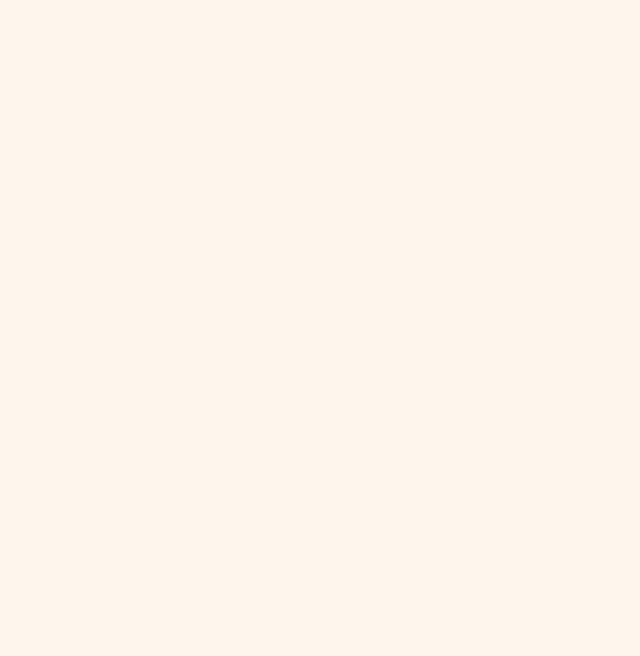
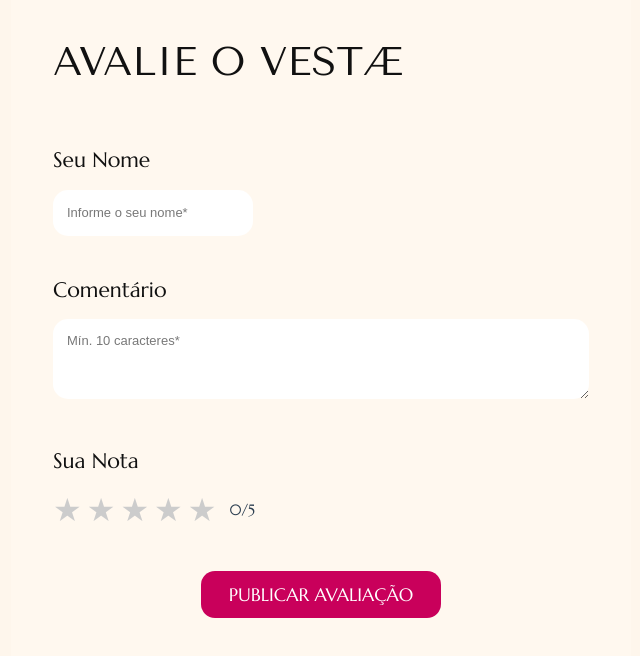
Before and after one commit to alicelanznaster/Hackathon---Vestae, a Vue app: page /avaliacao in a window 1280 px wide. Before the commit this address had no page. Shown: the top 656 px of the page, without its empty margins (319-959 px from the left). Built offline with nearby package versions, Linux system fonts and the light colour scheme; a web font is replaced by a local one.

Commit message:
FEAT: form avaliacoes

```diff
--- a/src/components/home/AvaliacaoSection.vue
+++ b/src/components/home/AvaliacaoSection.vue
@@ -1,4 +1,15 @@
 <script setup>
+import { ref } from 'vue'
+import { useRouter } from 'vue-router'
+
+const router = useRouter()
+
+const avaliacaoSalva = localStorage.getItem('vestae-avaliacao')
+
+const avaliacaoUsuario = ref(
+  avaliacaoSalva ? JSON.parse(avaliacaoSalva) : null
+)
+
 const avaliacoes = [
   {
     nome: 'Alana Morais',
@@ -16,6 +27,19 @@
     comentario: '“A proposta do site é incrível e torna tudo mais prático e sustentável.”'
   }
 ]
+
+function avaliar() {
+  router.push('/avaliacao')
+}
+
+function editarAvaliacao() {
+  router.push('/avaliacao')
+}
+
+function excluirAvaliacao() {
+  localStorage.removeItem('vestae-avaliacao')
+  avaliacaoUsuario.value = null
+}
 </script>
 
 <template>
@@ -24,33 +48,83 @@
     <h2>AVALIAÇÕES</h2>
 
     <div class="cards">
+
       <div
         class="card"
         v-for="avaliacao in avaliacoes"
         :key="avaliacao.nome"
       >
         <div class="perfil">
-        <img :src="avaliacao.foto" :alt="avaliacao.nome">
+          <img
+            :src="avaliacao.foto"
+            :alt="avaliacao.nome"
+          >
 
           <div>
             <h3>{{ avaliacao.nome }}</h3>
             <p class="estrelas">⭐⭐⭐⭐⭐</p>
           </div>
+        </div>
+
+        <p class="comentario">
+          {{ avaliacao.comentario }}
+        </p>
+      </div>
+
+      <div
+        v-if="avaliacaoUsuario"
+        class="card"
+      >
+        <div class="perfil">
+
+          <div class="avatar">
+            {{ avaliacaoUsuario.nome.charAt(0).toUpperCase() }}
+          </div>
+
+          <div>
+            <h3>{{ avaliacaoUsuario.nome }}</h3>
+
+            <p class="estrelas">
+              {{ '⭐'.repeat(avaliacaoUsuario.score) }}
+            </p>
+          </div>
 
         </div>
-        <p class="comentario">{{ avaliacao.comentario }}</p>
+
+        <p class="comentario">
+          “{{ avaliacaoUsuario.comentario }}”
+        </p>
+
+        <div class="acoes">
+          <button @click="editarAvaliacao">
+            Editar
+          </button>
+
+          <button @click="excluirAvaliacao">
+            Excluir
+          </button>
         </div>
       </div>
+
+    </div>
+
+    <div
+      v-if="!avaliacaoUsuario"
+      class="avaliar-container"
+    >
+      <p>Ainda não avaliou o VESTÆ?</p>
+
+      <button @click="avaliar">
+        AVALIE AGORA
+      </button>
+    </div>
+
   </section>
 </template>
 
 <style scoped>
 .avaliacoes {
   margin: 80px 0;
-}
-
-.card:hover {
-  transform: scale(1.05);
 }
 
 .avaliacoes h2 {
@@ -66,17 +140,23 @@
 .cards {
   display: flex;
   justify-content: center;
-  gap: 55px;
-  flex-wrap: wrap;
+  align-items: stretch;
+  gap: 30px;
+  flex-wrap: nowrap;
 }
 
 .card {
-  width: 350px;
+  width: 300px;
   min-height: 170px;
   background: #fff;
   border-radius: 20px;
   padding: 20px 25px;
   transition: transform 0.3s ease;
+  box-sizing: border-box;
+}
+
+.card:hover {
+  transform: scale(1.05);
 }
 
 .perfil {
@@ -109,7 +189,7 @@
 }
 
 .estrelas {
-  margin: 2px 0 0 0;
+  margin: 2px 0 0;
   cursor: default;
 }
 
@@ -121,4 +201,60 @@
   color: #222;
   cursor: default;
 }
+
+.avatar {
+  width: 48px;
+  height: 48px;
+  border-radius: 50%;
+  background: #e8e8e8;
+  display: flex;
+  align-items: center;
+  justify-content: center;
+  font-family: "Marcellus", serif;
+  font-size: 22px;
+}
+
+.acoes {
+  display: flex;
+  justify-content: center;
+  gap: 15px;
+  margin-top: 15px;
+}
+
+.acoes button {
+  border: none;
+  background: none;
+  cursor: pointer;
+  text-decoration: underline;
+}
+
+.avaliar-container {
+  width: 370px;
+  margin: 50px auto 70px;
+  text-align: center;
+}
+
+.avaliar-container p {
+  margin: 0 0 15px;
+  font-family: "Marcellus", serif;
+  font-size: 28px;
+  color: #111;
+}
+
+.avaliar-container button {
+  width: 100%;
+  height: 48px;
+  border: none;
+  border-radius: 14px;
+  background: #c9005b;
+  color: white;
+  font-family: "Marcellus", serif;
+  font-size: 22px;
+  cursor: pointer;
+  transition: transform 0.2s ease;
+}
+
+.avaliar-container button:hover {
+  transform: scale(1.02);
+}
 </style>
--- /dev/null
+++ b/src/components/home/StarRating.vue
@@ -0,0 +1,48 @@
+<script setup>
+const nota = defineModel({
+  type: Number,
+  default: 0
+})
+</script>
+
+<template>
+  <div class="estrelas-input">
+
+    <button
+      v-for="estrela in 5"
+      :key="estrela"
+      type="button"
+      :class="{ ativa: estrela <= nota }"
+      @click="nota = estrela"
+    >
+      ★
+    </button>
+
+    <span>{{ nota }}/5</span>
+
+  </div>
+</template>
+
+<style scoped>
+.estrelas-input {
+  display: flex;
+  align-items: center;
+  gap: 5px;
+}
+
+.estrelas-input button {
+  border: none;
+  background: none;
+  font-size: 32px;
+  cursor: pointer;
+  color: #ccc;
+}
+
+.estrelas-input button.ativa {
+  color: #d8a928;
+}
+
+.estrelas-input span {
+  margin-left: 8px;
+}
+</style>
--- a/src/router/index.js
+++ b/src/router/index.js
@@ -11,6 +11,7 @@ import FavoritosView from '../views/FavoritosView.vue'
 import ProdutoDetail from '../views/ProdutoDetailView.vue'
 import AnunciarView from '../views/AnunciarView.vue'
 import PerfilView from '../views/PerfilView.vue'
+import RatingView from '@/views/RatingView.vue'
 
 const router = createRouter({
   history: createWebHistory(import.meta.env.BASE_URL),
@@ -75,6 +76,11 @@ const router = createRouter({
       name: 'perfil',
       component: PerfilView,
     },
+    {
+      path: '/avaliacao',
+      name: 'avaliacao',
+      component: RatingView,
+    },
   ],
 })
 
--- /dev/null
+++ b/src/views/RatingView.vue
@@ -0,0 +1,286 @@
+<script setup>
+import { ref } from 'vue'
+import { useRouter } from 'vue-router'
+import StarRating from '@/components/home/StarRating.vue'
+
+const router = useRouter()
+
+const nome = ref('')
+const comentario = ref('')
+const nota = ref(0)
+const erro = ref('')
+
+const avaliacaoSalva = localStorage.getItem('vestae-avaliacao')
+
+if (avaliacaoSalva) {
+  const avaliacao = JSON.parse(avaliacaoSalva)
+
+  nome.value = avaliacao.nome
+  comentario.value = avaliacao.comentario
+  nota.value = avaliacao.score
+}
+
+function validar() {
+  if (
+    nome.value.trim().length < 3 ||
+    comentario.value.trim().length < 10 ||
+    nota.value < 1 ||
+    nota.value > 5
+  ) {
+    erro.value = 'Preencha os campos e selecione uma nota.'
+    return false
+  }
+
+  return true
+}
+
+function enviarAvaliacao() {
+  if (!validar()) return
+
+  erro.value = ''
+
+  const avaliacao = {
+    nome: nome.value.trim(),
+    comentario: comentario.value.trim(),
+    score: nota.value
+  }
+
+  localStorage.setItem(
+    'vestae-avaliacao',
+    JSON.stringify(avaliacao)
+  )
+
+  alert('Obrigada por avaliar o VESTÆ! Sua opinião é muito importante para nós.')
+
+  router.push('/')
+}
+</script>
+
+<template>
+  <main class="avaliacao">
+
+    <h1>AVALIE O VESTÆ</h1>
+
+    <form
+      class="formulario-avaliacao"
+      @submit.prevent="enviarAvaliacao"
+    >
+
+      <label for="nome">Seu Nome</label>
+
+      <input
+        id="nome"
+        v-model.trim="nome"
+        type="text"
+        placeholder="Informe o seu nome*"
+      >
+
+      <label for="comentario">Comentário</label>
+
+      <textarea
+        id="comentario"
+        v-model.trim="comentario"
+        rows="4"
+        placeholder="Mín. 10 caracteres*"
+      ></textarea>
+
+      <fieldset class="campo-nota">
+        <legend>Sua Nota</legend>
+
+        <StarRating v-model="nota" />
+      </fieldset>
+
+      <div
+        v-if="erro"
+        class="mensagem-erro"
+      >
+        {{ erro }}
+      </div>
+
+      <button
+        class="botao-publicar"
+        type="submit"
+      >
+        PUBLICAR AVALIAÇÃO
+      </button>
+
+    </form>
+
+  </main>
+</template>
+
+<style scoped>
+.avaliacao {
+  width: 100%;
+  max-width: 620px;
+  min-height: 650px;
+  margin: 0 auto;
+  padding: 30px 42px 60px;
+  background: #fff8ef;
+  font-family: "Marcellus", serif;
+}
+
+.avaliacao h1 {
+  margin: 0 0 50px;
+  font-size: 40px;
+  font-weight: normal;
+  color: #111;
+}
+
+.formulario-avaliacao {
+  display: flex;
+  flex-direction: column;
+}
+
+.formulario-avaliacao label,
+.campo-nota legend {
+  font-size: 21px;
+  margin-bottom: 12px;
+  color: #111;
+}
+
+.formulario-avaliacao input,
+.formulario-avaliacao textarea {
+  border: none;
+  outline: none;
+  background: white;
+  border-radius: 15px;
+  padding: 14px;
+  font-family: Arial, sans-serif;
+  font-size: 13px;
+  margin-bottom: 38px;
+}
+
+.formulario-avaliacao input {
+  width: 200px;
+  height: 46px;
+}
+
+.formulario-avaliacao textarea {
+  width: 100%;
+  height: 80px;
+  resize: vertical;
+}
+
+.formulario-avaliacao input::placeholder,
+.formulario-avaliacao textarea::placeholder {
+  color: #787878;
+}
+
+.campo-nota {
+  border: none;
+  padding: 0;
+  margin: 8px 0 42px;
+}
+
+.campo-nota legend {
+  padding: 0;
+}
+
+.formulario-avaliacao .mensagem-erro {
+  color: #c9005b;
+  font-family: Arial, sans-serif;
+  font-size: 13px;
+  margin-bottom: 15px;
+}
+
+.botao-publicar {
+  align-self: center;
+  border: none;
+  background: #c9005b;
+  color: white;
+  border-radius: 14px;
+  padding: 12px 28px;
+  font-family: "Marcellus", serif;
+  font-size: 18px;
+  cursor: pointer;
+  transition: 0.2s;
+}
+
+.botao-publicar:hover {
+  transform: scale(1.03);
+}
+
+.campo-nota button {
+  background: transparent;
+  color: #7c7b88;
+  padding: 0;
+  font-size: 31px;
+  border-radius: 0;
+}
+
+.campo-nota button:hover {
+  transform: none;
+}
+
+/*responsivo*/
+@media (max-width: 1024px) {
+  .avaliacao {
+    max-width: 100%;
+    min-height: 100vh;
+    padding: 30px 35px 50px;
+    box-sizing: border-box;
+  }
+
+  .avaliacao h1 {
+    font-size: 36px;
+    margin-bottom: 40px;
+  }
+
+  .formulario-avaliacao input {
+    width: 220px;
+  }
+
+  .formulario-avaliacao textarea {
+    width: 100%;
+    box-sizing: border-box;
+  }
+}
+
+@media (max-width: 768px) {
+  .avaliacao {
+    padding: 25px 22px 40px;
+  }
+
+  .avaliacao h1 {
+    font-size: 30px;
+    margin-bottom: 35px;
+  }
+
+  .formulario-avaliacao label,
+  .campo-nota legend {
+    font-size: 18px;
+  }
+
+  .formulario-avaliacao input {
+    width: 100%;
+    height: 44px;
+    box-sizing: border-box;
+  }
+
+  .formulario-avaliacao textarea {
+    width: 100%;
+    height: 100px;
+    box-sizing: border-box;
+  }
+
+  .formulario-avaliacao input,
+  .formulario-avaliacao textarea {
+    margin-bottom: 28px;
+  }
+
+  .campo-nota {
+    margin: 5px 0 32px;
+  }
+
+  .campo-nota button {
+    font-size: 28px;
+  }
+
+  .botao-publicar {
+    width: 100%;
+    font-size: 17px;
+    padding: 12px;
+  }
+}
+</style>
```
Lines whose indentation alone changed are shown as unchanged.
